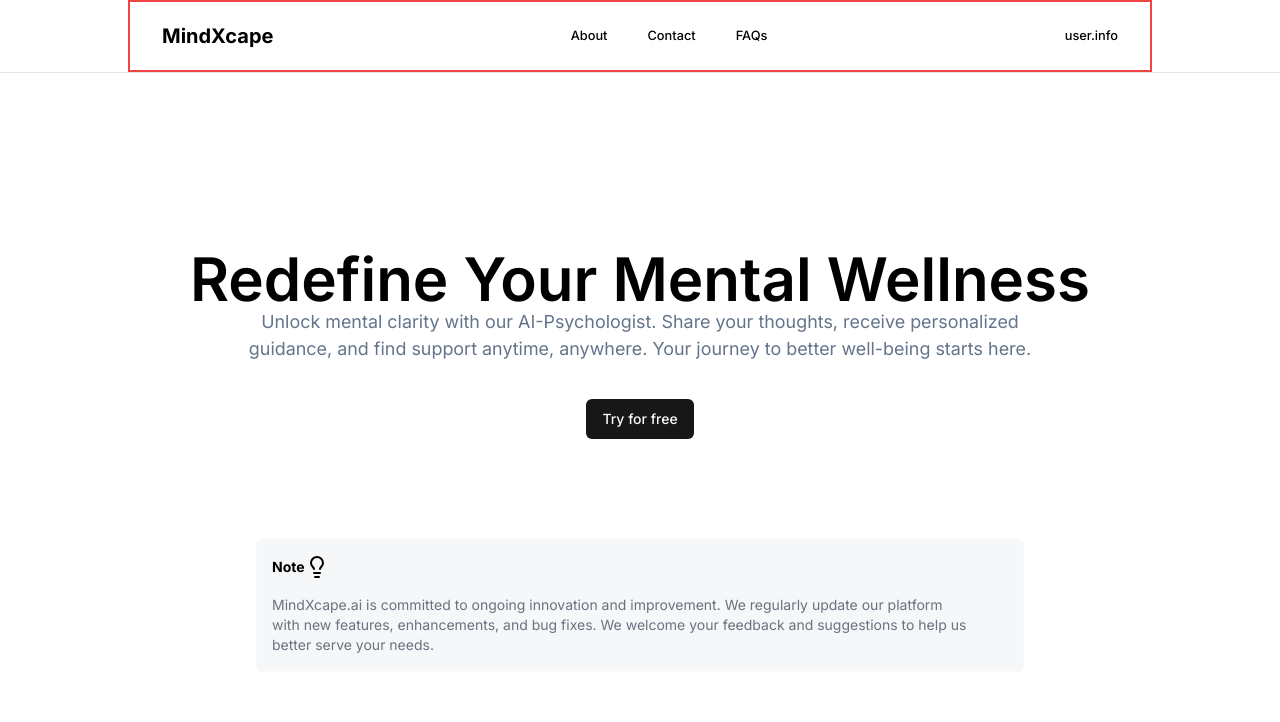
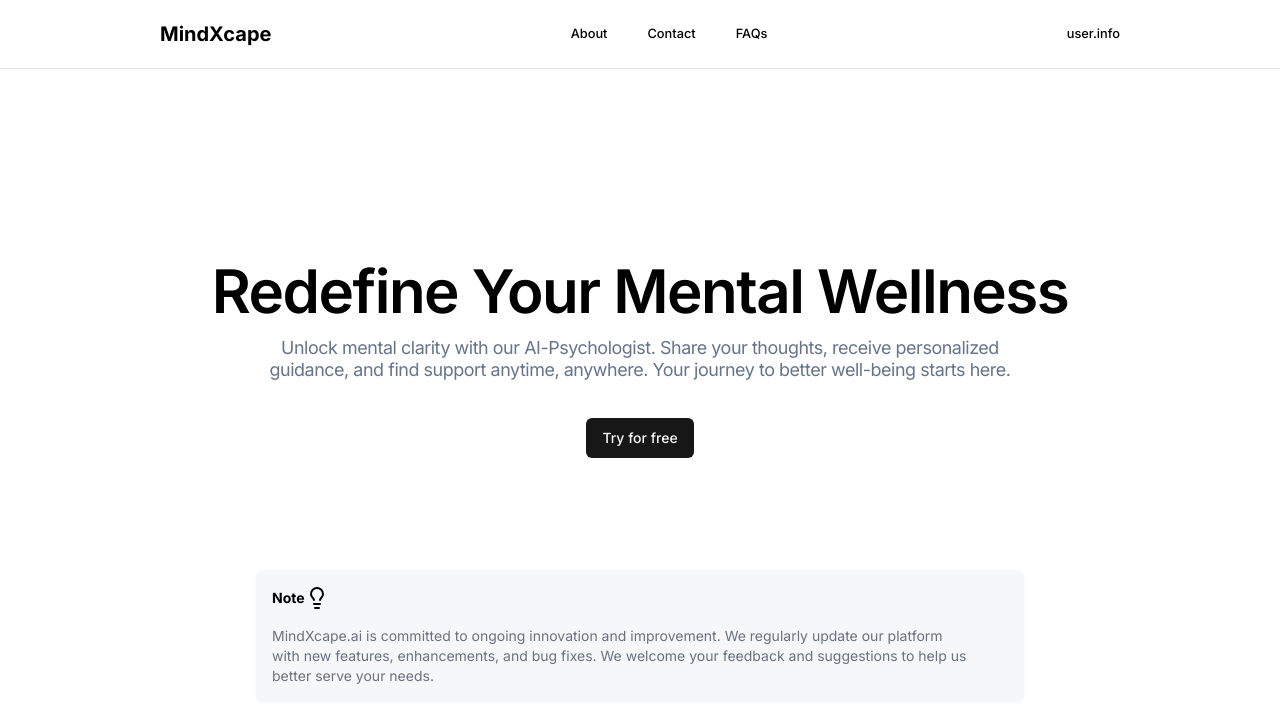
Before and after one commit to MrNikhillyadav/mindscape.ai, a Next.js app: page / in a window 1280 px wide. Shown: the top 722 px of the page. Built offline with nearby package versions, Linux system fonts and the light colour scheme.

Commit message:
updated chat UI

```diff
--- a/app/FAQs/page.jsx
+++ b/app/FAQs/page.jsx
@@ -4,7 +4,7 @@
 
 function FrequentQuestion() {
   return (
-        <div className='max-w-[80vw] m-auto  pt-[3vw] px-[6vw] border  '>
+        <div className='max-w-[80vw] m-auto  pt-[3vw] px-[6vw]  '>
 
             {/* About  */}
             <div className='flex flex-col justify-center items-start gap-2 p-12'>
--- a/app/chatPage/_components/ChatBox.jsx
+++ b/app/chatPage/_components/ChatBox.jsx
@@ -37,24 +37,24 @@
   }, [showTypingIndicator, latestResponseIndex, chatHistory.length]);
 
   return (
-    <Card className='shadow-md'>
+    <Card className='p-4 shadow-md'>
       <CardHeader>
         <CardTitle>Chat with your AI Psychologist</CardTitle>
       </CardHeader>
       <CardContent>
         {chatHistory.map((chat, index) => (
           <div key={index} className="flex flex-col gap-2 my-3">
-            <div className="bg-blue-100 shadow-md text-blue-600 rounded-md p-2">
+            <div className=" rounded-md p-2">
               <strong>You:</strong> {chat.user}
             </div>
 
-            <div className="bg-slate-100 shadow-md rounded-md p-2">
+            <div className="bg-slate-100 shadow-md rounded-full px-4 py-2">
               <strong>Dr:</strong> {chat.ai}
             </div>
 
             {index === chatHistory.length - 1 && showTypingIndicator && (
               <div className="bg-slate-100 shadow-md rounded-md p-2">
-                <span className="animate-dots"> <strong>typing...</strong> </span>
+                <span className="animate-dots"> <strong>thinking...</strong> </span>
               </div>
             )}
           </div>
--- a/app/chatPage/_components/Header.jsx
+++ b/app/chatPage/_components/Header.jsx
@@ -19,7 +19,7 @@
 
   return (
     <div className='max-w-[80vw] m-auto '>
-        <div className="flex border-2 border-red-500 text-xl justify-between font- p-3 md:px-8 items-center text-black " >
+        <div className="flex text-xl justify-between font- p-3 md:px-8 items-center text-black " >
 
             <Link href="/"  className=' text-xl font-medium md:font-bold cursor-pointer'>MindXcape</Link>
             <ul className='hidden md:flex  justify-between items-center p-2 gap-10'>
--- a/app/chatPage/page.jsx
+++ b/app/chatPage/page.jsx
@@ -4,7 +4,7 @@
 
 function chatSection() {
   return (
-    <div className=' md:p-10 '>
+    <div className='max-w-[80vw] m-auto  pt-[4vw] px-[6vw]  '>
 
       <div className='flex justify-center items-center flex-col md:block my-10'>
           <h1 className='font-bold text-3xl  md:text-4xl'> MindXcape.ai </h1>
--- a/app/contact/page.jsx
+++ b/app/contact/page.jsx
@@ -4,7 +4,7 @@
 
 function contactPage() {
   return (
-    <div className=' border max-w-[80vw] m-auto pt-[6vw] px-[6vw]'>
+    <div className='  max-w-[80vw] m-auto pt-[6vw] px-[6vw]'>
 
     {/* About  */}
   <div>
--- a/app/page.js
+++ b/app/page.js
@@ -9,8 +9,8 @@
       <div className="  w-full  flex flex-col  text-black justify-center  items-center">
 
             <div className=' flex flex-col justify-center items-center p-4  mt-[20vh]'>
-                  <h2  className="  font-semibold text-6xl">Redefine Your Mental Wellness</h2>
-                  <div className=" text-center mx-20 text-slate-500 text-[1.4vw]">
+                  <h2  className="  font-semibold tracking-tight py-4 text-6xl">Redefine Your Mental Wellness</h2>
+                  <div className=" text-center mx-20 px-10 leading-tight tracking-tight text-slate-500 text-[1.4vw]">
                       Unlock mental clarity with our AI-Psychologist. Share your thoughts, receive personalized guidance,
                       and find support anytime, anywhere.
                       Your journey to better well-being starts here.
@@ -18,7 +18,7 @@
             </div>
 
             <Link href='/chatPage' >
-                <Button className='my-5'>Try for free</Button>
+                <Button className='my-5 mb-8'>Try for free</Button>
             </Link>
 
             {/* Notice */}
```
